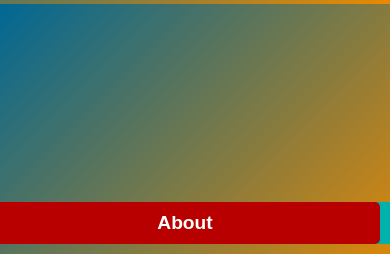
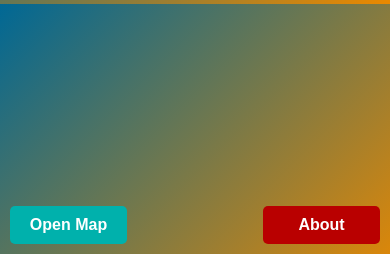
Before and after one commit to MrNovaie/Weather-App, a Flask app: page /weather in a window 390 px wide. Shown: the part 590-844 px from the top of the page. Run offline with Flask 3, Linux system fonts and the light colour scheme.

Commit message:
Adjust button styles for responsiveness and size

```diff
--- a/static/weather-style.css
+++ b/static/weather-style.css
@@ -32,13 +32,15 @@ h1.weatherTitle {
     position: fixed;
     bottom: 10px;
     left: 10px;
+    max-width: 30vw;
     padding: 10px 15px;
     background-color: #00b1ac;
     color: white;
     border: none;
     border-radius: 5px;
     cursor: pointer;
-    z-index: 1000;}
+    z-index: 1000;
+}
 .mapButton:hover {
     background-color: #0ec6a5;
     transform: scale(1.05);
@@ -48,6 +50,7 @@ h1.weatherTitle {
     position: fixed;
     bottom: 10px;
     right: 10px;
+    max-width: 30vw;
     padding: 10px 15px;
     background-color: #b90000;
     color: white;
@@ -638,6 +641,10 @@ p {
     .CloseError {
         font-size: 1.5rem; /* Smaller */
     }
+    .mapButton, .aboutButton {
+        padding: 10px; /* Reduce padding */
+        font-size: 1rem; /* Smaller */
+    }
 }
 
 /* Optional: Hide time widgets on very small screens if they clutter */
```
